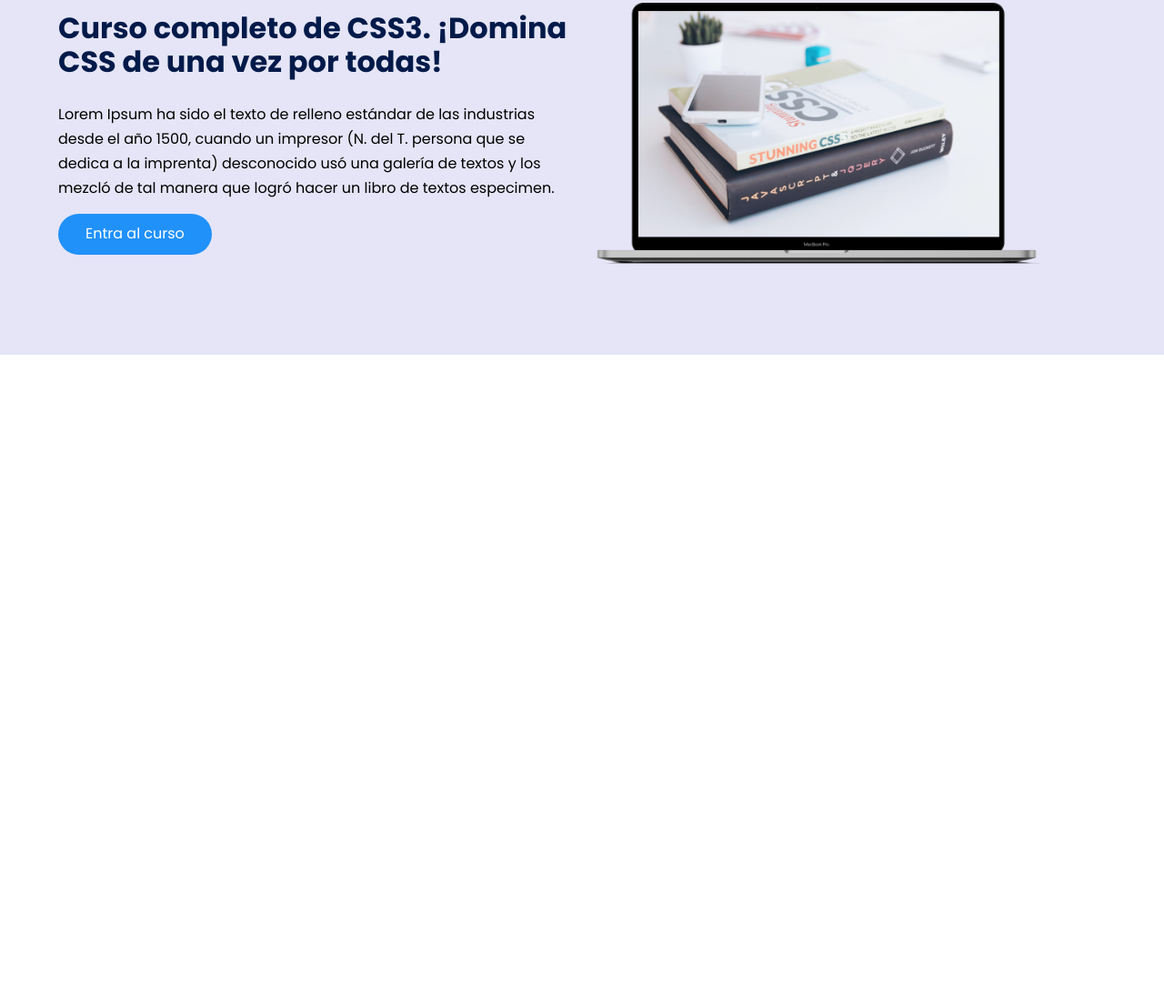
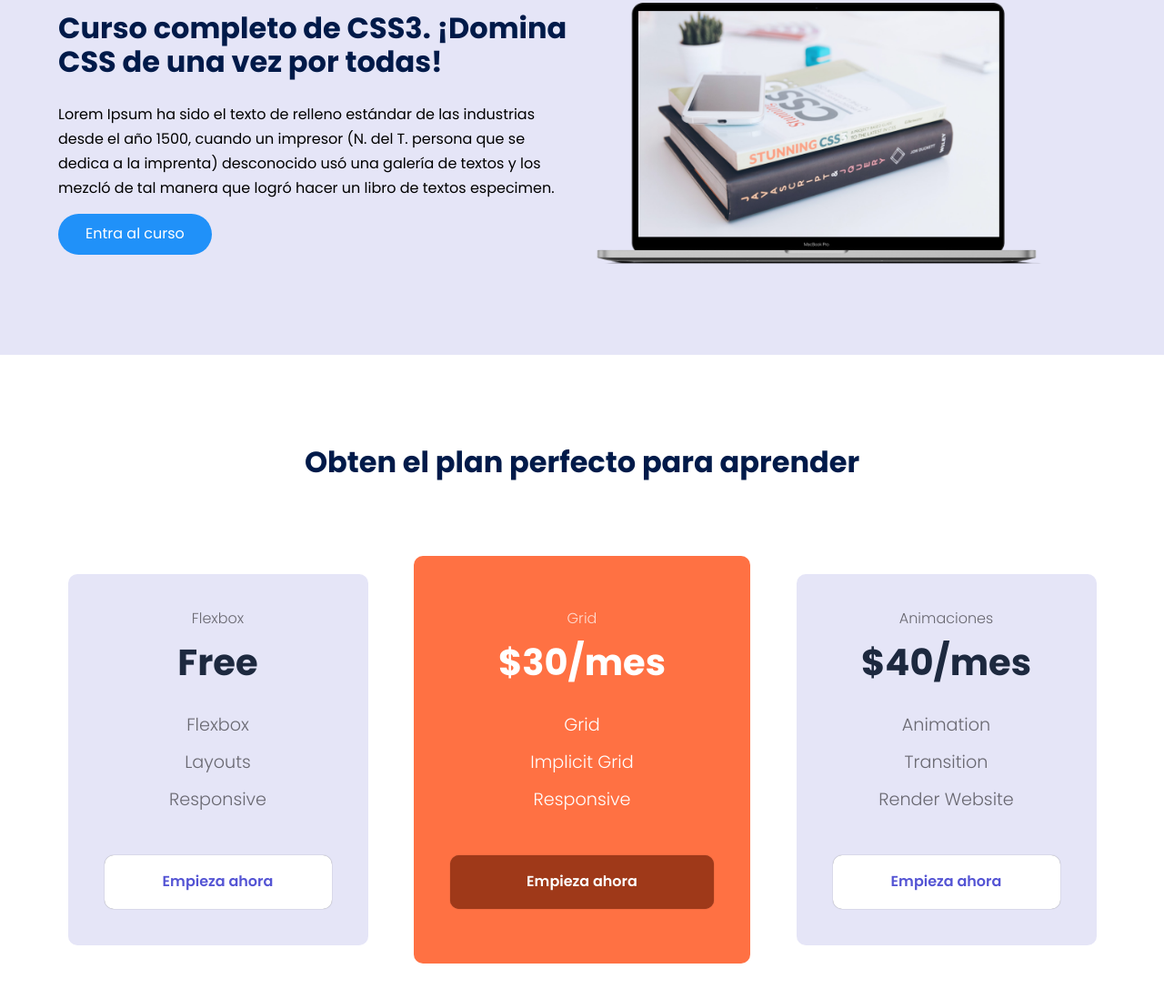
Before and after one commit to macortesmo/macortesmo.github.io, a plain HTML site: page index.html in a window 1280 px wide. Shown: the part 1441-2539 px from the top of the page at 91% size. Before the commit the page ends 1831 px from the top, so only its background shows below. Drawn offline with Linux system fonts and the light colour scheme.

Commit message:
Seccion precios

```diff
--- a/css/estilos.css
+++ b/css/estilos.css
@@ -192,3 +192,74 @@ body{
     width: 100%;
     display: block;
 }
+
+/* price */
+
+.price{
+    text-align: center;
+}
+
+.price__table{
+    padding-top: 60px;
+    display: flex;
+    flex-wrap: wrap;
+    gap: 2.5em;
+    justify-content: space-evenly;
+    align-items: center;
+}
+
+.price__element{
+    background-color: #e5e5f7;
+    text-align: center;
+    border-radius: 10px;
+    width: 330px;
+    padding: 40px;
+    --color-plan: #696871;
+    --color-price: #1D293f;
+    --bg-cta: #fff;
+    --color-cta: #5454d4;
+    --color-items: #696871;
+}
+
+.price__element--best{
+    width: 370px;
+    padding: 60px 40px;
+    background-color: #ff7143;
+    --color-plan: rgb(255 255 255 / 75%);
+    --color-price: #fff;
+    --bg-cta: #9f3919;
+    --color-cta: #fff;
+    --color-items: #fff;
+}
+
+.price__name{
+    color: var(--color-plan);
+    margin-bottom: 15px;
+    font-weight: 300;
+}
+
+.price__price{
+    font-size: 2.5rem;
+    color: var(--color-price);
+}
+
+.price__items{
+    margin-top: 35px;
+    display: grid;
+    gap: 1em;
+    font-weight: 300;
+    font-size: 1.2rem;
+    margin-bottom: 50px;
+    color: var(--color-items);
+}
+
+.price__cta{
+    display: block;
+    padding: 20px 0;
+    border-radius: 10px;
+    text-decoration: none;
+    background-color: var(--bg-cta);
+    font-weight: 600;
+    color: var(--color-cta);
+    box-shadow: 0 0 1px rgba(0, 0, 0, .5);
+}
--- a/index.html
+++ b/index.html
@@ -86,6 +86,51 @@
                 </figure>
             </div>
         </section>
+        <section class="price container">
+            <h2 class="subtitle">Obten el plan perfecto para aprender</h2>
+
+            <div class="price__table">
+                <div class="price__element">
+                    <p class="price__name">Flexbox</p>
+                    <h3 class="price__price">Free</h3>
+
+                    <div class="price__items">
+                        <p class="price__features">Flexbox</p>
+                        <p class="price__features">Layouts</p>
+                        <p class="price__features">Responsive</p>
+                    </div>
+
+                    <a href="#" class="price__cta">Empieza ahora</a>
+                </div>
+
+                <div class="price__element price__element--best">
+                    <p class="price__name">Grid</p>
+                    <h3 class="price__price">$30/mes</h3>
+
+                    <div class="price__items">
+                        <p class="price__features">Grid</p>
+                        <p class="price__features">Implicit Grid</p>
+                        <p class="price__features">Responsive</p>
+                    </div>
+
+                    <a href="#" class="price__cta">Empieza ahora</a>
+                </div>
+
+                <div class="price__element">
+                    <p class="price__name">Animaciones</p>
+                    <h3 class="price__price">$40/mes</h3>
+
+                    <div class="price__items">
+                        <p class="price__features">Animation</p>
+                        <p class="price__features">Transition</p>
+                        <p class="price__features">Render Website</p>
+                    </div>
+
+                    <a href="#" class="price__cta">Empieza ahora</a>
+                </div>
+
+            </div>
+        </section>
     </main>
 </body>
 </html>
```
